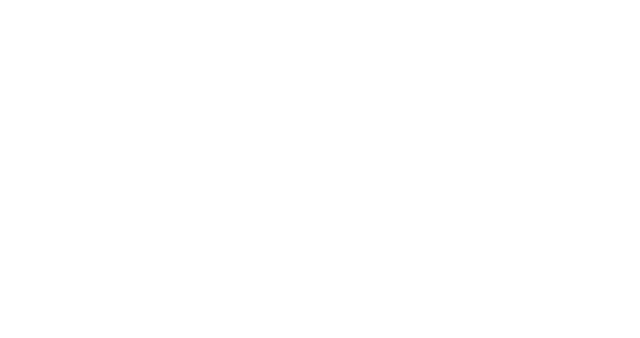
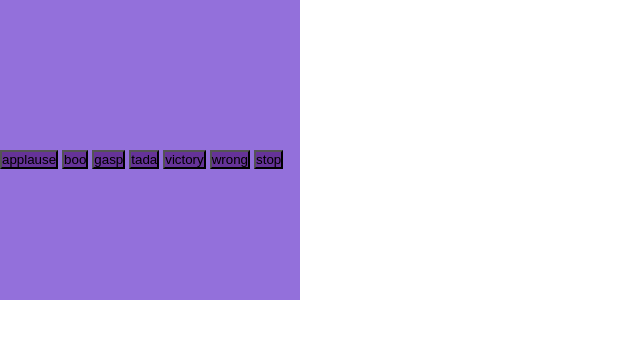
Before and after one commit to acciojob/Soundbar-Neha-Balaji-Bacha, a website: page main.html in a window 1280 px wide. Shown: the whole page, without its empty margins (0-640 px from the left). Drawn offline with Linux system fonts and the light colour scheme.

Commit message:
created a submission

```diff
--- a/main.html
+++ b/main.html
@@ -7,6 +7,14 @@
 </head>
 
 <body>
+	<section class="box">
+		<button class="sound-btn"> applause</button>
+		<button class="sound-btn">boo</button>
+		<button class="sound-btn">gasp</button>
+		<button class="sound-btn">tada</button>
+		<button class="sound-btn">victory</button>
+		<button class="sound-btn">wrong</button>
+		<button class="sound-btn">stop</button>
 	<!-- the entire body must be written by student -->
     <script type="text/javascript" src="./script.js">
 </script>
--- a/script.js
+++ b/script.js
@@ -1 +1,23 @@
-//your JS code here. If required.
+const sounds = [
+  "applause",
+  "boo",
+  "gasp",
+  "tada",
+  "victory",
+  "wrong",
+  "stop"
+];
+
+const buttons = document.querySelectorAll(".sound-btn");
+
+buttons.forEach((btn) => {
+  btn.addEventListener("click", () => {
+    const soundName = btn.textContent;
+    playSound(soundName);
+  });
+});
+
+function playSound(name) {
+  const audio = new Audio(`sounds/${name}.mp3`);
+  audio.play();
+}
--- a/styles.css
+++ b/styles.css
@@ -1 +1,15 @@
 /*  your css code here. If applicable */
+*{
+	margin:0;
+	padding:0;
+	box-sizing:border-box;
+}
+.box{
+	width:300px;
+	height:300px;
+	background-color:mediumpurple;
+}
+button{
+	margin-top:150px;
+	background-color:rebeccapurple;
+}
```
